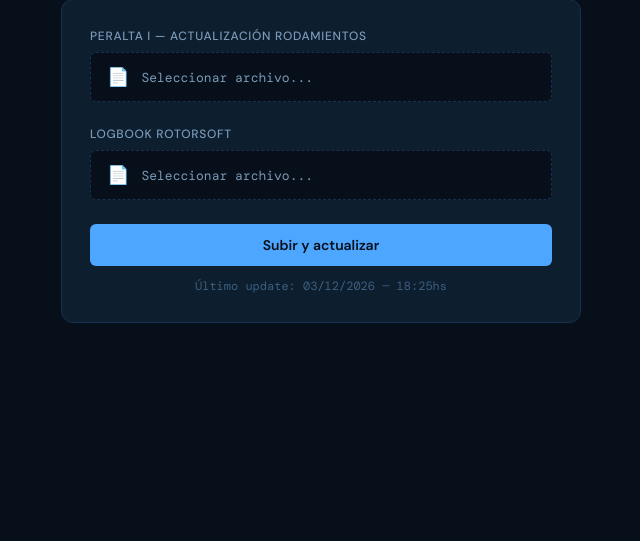
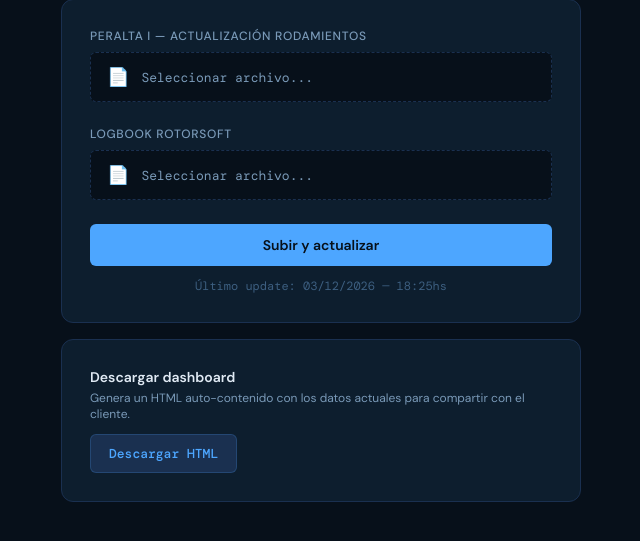
Before and after one commit to JoaquinKarawacki/Peralta-Monitor, a Flask app: page /admin in a window 1280 px wide. Shown: the part 178-719 px from the top of the page, without its empty margins (319-959 px from the left). Run offline with Flask 3, Linux system fonts and the light colour scheme; the visitor is signed in with stand-in values (Sample User, id 1).

Commit message:
Agregar descarga de dashboard como HTML auto-contenido

```diff
--- a/server.py
+++ b/server.py
@@ -171,6 +171,110 @@ def upload():
         'errors':  errors
     })
 
+# ── Descarga de HTML auto-contenido ───────────────────────────────────────────
+
+@app.route('/download-html')
+@admin_required
+def download_html():
+    """Genera el dashboard como un HTML auto-contenido para compartir con el cliente."""
+    import json as _json
+
+    with open(os.path.join(BASE_DIR, 'static', 'style.css'), encoding='utf-8') as f:
+        css = f.read()
+    with open(os.path.join(BASE_DIR, 'static', 'app.js'), encoding='utf-8') as f:
+        js = f.read()
+
+    def read_json(name):
+        path = os.path.join(DATA_DIR, name)
+        if os.path.exists(path):
+            with open(path, encoding='utf-8') as f:
+                return _json.load(f)
+        return {}
+
+    estado_data    = read_json('estado_actual.json')
+    warnings_data  = read_json('warnings.json')
+    historico_data = read_json('historico_rodamientos.json')
+
+    generated = datetime.now().strftime('%d/%m/%Y %H:%Mhs')
+    filename  = f"Peralta_I_Rodamientos_{datetime.now().strftime('%Y%m%d')}.html"
+
+    html_content = f"""<!DOCTYPE html>
+<html lang="es">
+<head>
+  <meta charset="UTF-8" />
+  <meta name="viewport" content="width=device-width, initial-scale=1.0" />
+  <title>Peralta I — Rodamientos</title>
+  <link href="https://fonts.googleapis.com/css2?family=DM+Mono:wght@400;500;700&family=DM+Sans:wght@300;400;500;600&display=swap" rel="stylesheet" />
+  <style>
+{css}
+  </style>
+</head>
+<body>
+
+  <nav>
+    <div class="nav-logo">
+      <svg width="18" height="18" viewBox="0 0 18 18" fill="none" class="logo-spin" style="transform-origin:50% 50%">
+        <line x1="9" y1="9" x2="9"    y2="2"    stroke="#4da6ff" stroke-width="1.6" stroke-linecap="round"/>
+        <line x1="9" y1="9" x2="15.5" y2="13"   stroke="#4da6ff" stroke-width="1.6" stroke-linecap="round"/>
+        <line x1="9" y1="9" x2="2.5"  y2="13"   stroke="#4da6ff" stroke-width="1.6" stroke-linecap="round"/>
+        <circle cx="9" cy="9" r="2" fill="#4da6ff"/>
+        <circle cx="9" cy="9" r="1" fill="#07101a"/>
+      </svg>
+      <span class="nav-brand">Peralta I &mdash; Rodamientos</span>
+    </div>
+
+    <nav class="nav-tabs">
+      <button class="tab active" data-page="resumen">Resumen</button>
+      <button class="tab"        data-page="mapa">Mapa Estado</button>
+      <button class="tab"        data-page="turbina">Por Turbina</button>
+    </nav>
+
+    <div class="nav-actions">
+      <span style="font-family:var(--font-mono);font-size:.5rem;color:var(--t3)">Generado: {generated}</span>
+    </div>
+  </nav>
+
+  <main>
+    <div id="page-resumen"  class="page active"></div>
+    <div id="page-mapa"     class="page"></div>
+    <div id="page-turbina"  class="page"></div>
+  </main>
+
+  <div id="loading">
+    <div class="loading-inner">
+      <svg width="24" height="24" viewBox="0 0 18 18" fill="none" class="logo-spin">
+        <line x1="9" y1="9" x2="9"    y2="2"    stroke="#4da6ff" stroke-width="1.6" stroke-linecap="round"/>
+        <line x1="9" y1="9" x2="15.5" y2="13"   stroke="#4da6ff" stroke-width="1.6" stroke-linecap="round"/>
+        <line x1="9" y1="9" x2="2.5"  y2="13"   stroke="#4da6ff" stroke-width="1.6" stroke-linecap="round"/>
+        <circle cx="9" cy="9" r="2" fill="#4da6ff"/>
+        <circle cx="9" cy="9" r="1" fill="#07101a"/>
+      </svg>
+      <span>Cargando datos...</span>
+    </div>
+  </div>
+
+  <script>
+    window.__STATIC_DATA__ = {{
+      estado:    {_json.dumps(estado_data,    ensure_ascii=False)},
+      warnings:  {_json.dumps(warnings_data,  ensure_ascii=False)},
+      historico: {_json.dumps(historico_data, ensure_ascii=False)}
+    }};
+  </script>
+
+  <script>
+{js}
+  </script>
+
+</body>
+</html>"""
+
+    from flask import Response
+    return Response(
+        html_content,
+        mimetype='text/html',
+        headers={'Content-Disposition': f'attachment; filename="{filename}"'}
+    )
+
 # ── JSON de datos (fetch desde app.js) ────────────────────────────────────────
 
 @app.route('/data/<filename>')
--- a/templates/admin.html
+++ b/templates/admin.html
@@ -198,6 +198,24 @@
       <p class="last-update">Último update: {{ last_update }}</p>
       {% endif %}
     </div>
+
+    <div class="card" id="card-descarga">
+      <div style="display:flex;align-items:center;justify-content:space-between;flex-wrap:wrap;gap:12px">
+        <div>
+          <div style="font-size:14px;font-weight:600;color:#e0eaf4;margin-bottom:4px">Descargar dashboard</div>
+          <div style="font-size:12px;color:#7a9ab8">Genera un HTML auto-contenido con los datos actuales para compartir con el cliente.</div>
+        </div>
+        <a href="/download-html" id="btn-descargar"
+           style="display:inline-block;background:#1a3050;color:#4da6ff;border:1px solid #4da6ff33;
+                  border-radius:6px;padding:10px 18px;font-family:'DM Mono',monospace;font-size:13px;
+                  font-weight:500;text-decoration:none;white-space:nowrap;transition:background .2s"
+           onmouseover="this.style.background='#1e3a60'"
+           onmouseout="this.style.background='#1a3050'">
+          Descargar HTML
+        </a>
+      </div>
+    </div>
+
   </div>
 
   <script>
```
Also changed, not shown: static/app.js (+6 -1 lines).
